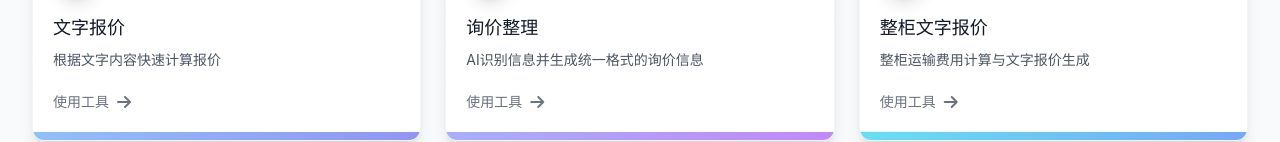
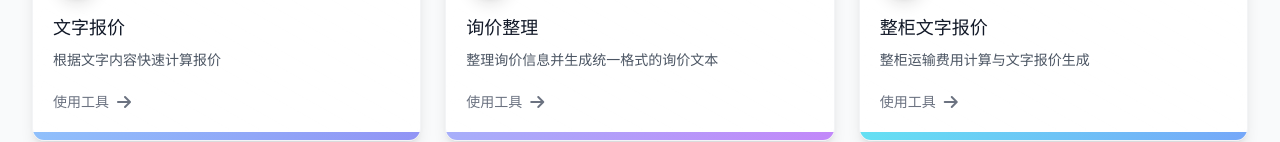
Before and after one commit to jiajuns999-cmd/SJJ-GONGJU, a React (Vite) app: page / in a window 1280 px wide. Shown: the part 308-450 px from the top of the page. Built offline with nearby package versions, Linux system fonts and the light colour scheme.

Commit message:
feat: 移除所有工具的AI功能（AI识别按钮/deepseek徽章/aiService），清理群发文案死链

```diff
--- a/src/pages/Home.tsx
+++ b/src/pages/Home.tsx
@@ -14,7 +14,7 @@ import { Link } from 'react-router-dom';
     {
       id: 'inquiry-organizer',
       title: '询价整理',
-      description: 'AI识别信息并生成统一格式的询价信息',
+      description: '整理询价信息并生成统一格式的询价文本',
       icon: 'fa-file-alt',
       color: 'from-indigo-400 to-purple-500',
       link: '/inquiry-organizer'
```
